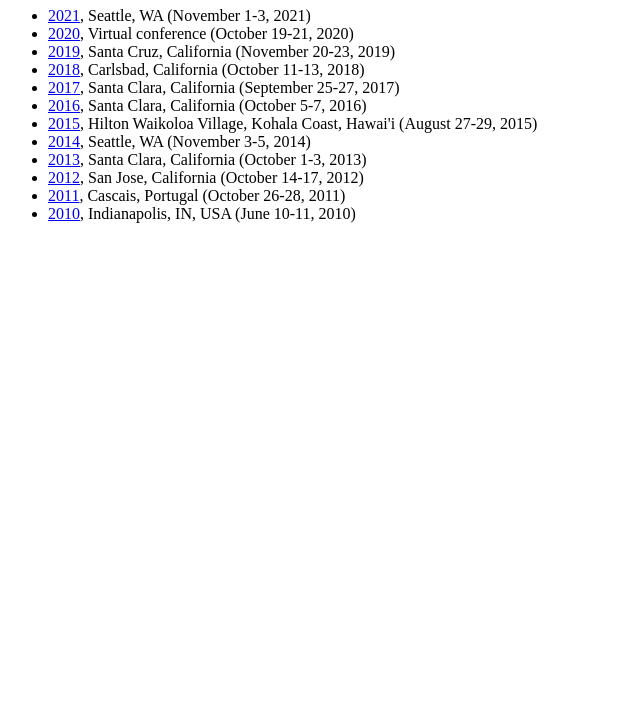
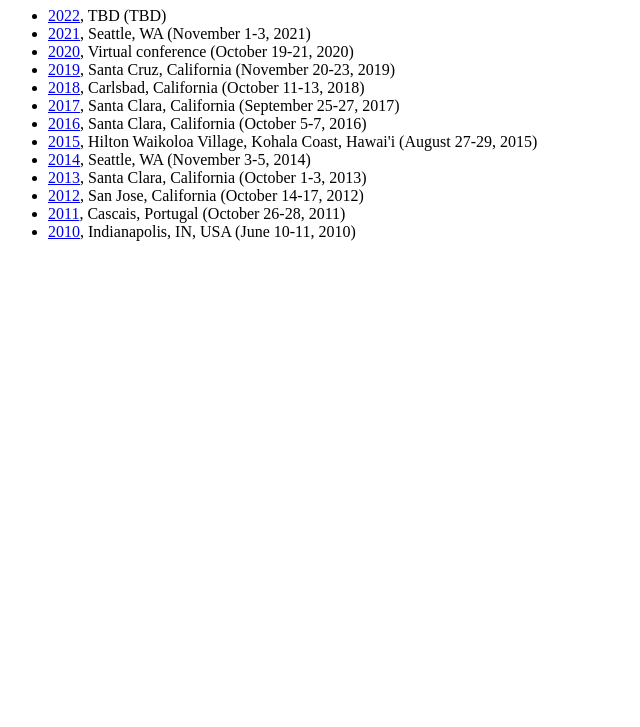
Before and after one commit to acmsocc/acmsocc.github.io, a plain HTML site: page index.html in a window 1280 px wide. Shown: the part 73-800 px from the top of the page, without its empty margins (0-640 px from the left). Drawn offline with Linux system fonts and the light colour scheme.

Commit message:
adding 2022 link

```diff
--- a/index.html
+++ b/index.html
@@ -7,6 +7,7 @@
 <body>
 <h1>Conference archive</h1>
 <ul>
+  <li><a href="http://acmsocc.github.io/2022/">2022</a>, TBD (TBD)
   <li><a href="http://acmsocc.github.io/2021/">2021</a>, Seattle, WA (November 1-3, 2021)
   <li><a href="http://acmsocc.github.io/2020/">2020</a>, Virtual conference (October 19-21, 2020)
   <li><a href="http://acmsocc.github.io/2019/">2019</a>, Santa Cruz, California (November 20-23, 2019)
```
